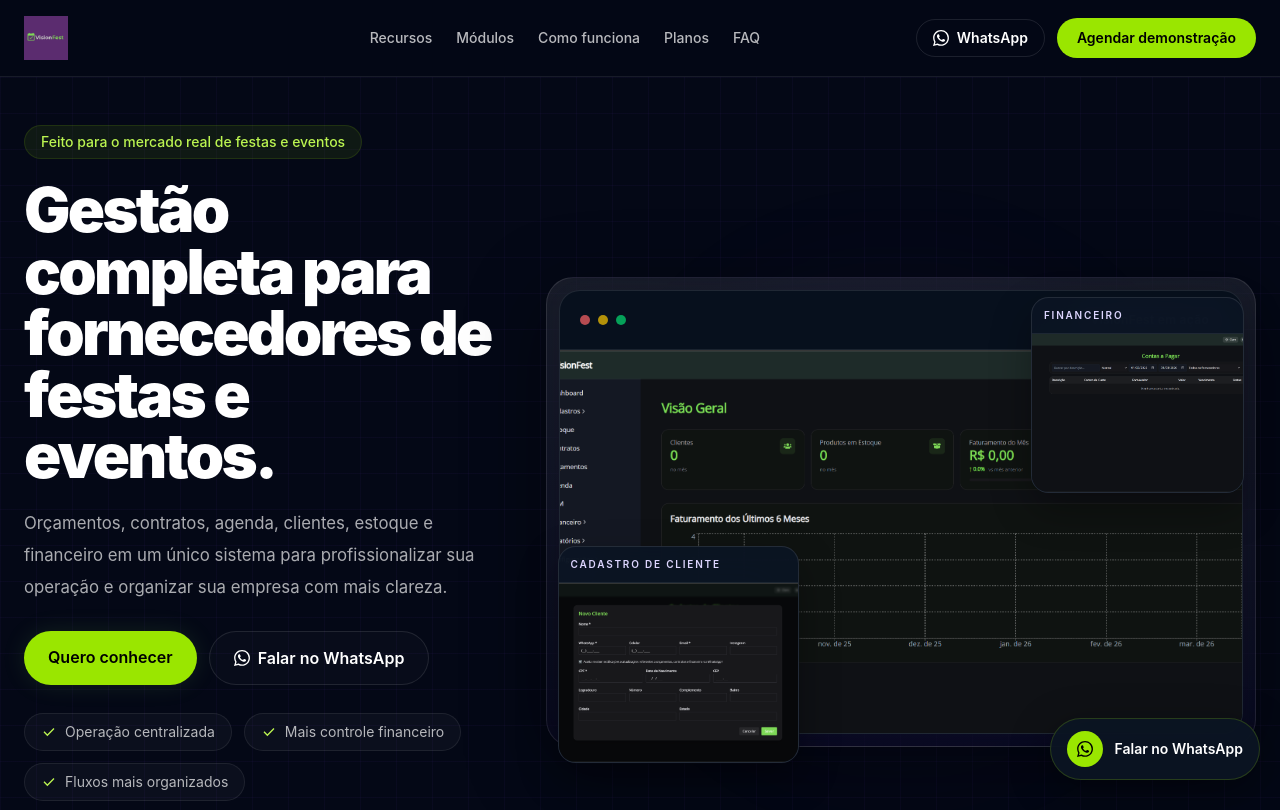
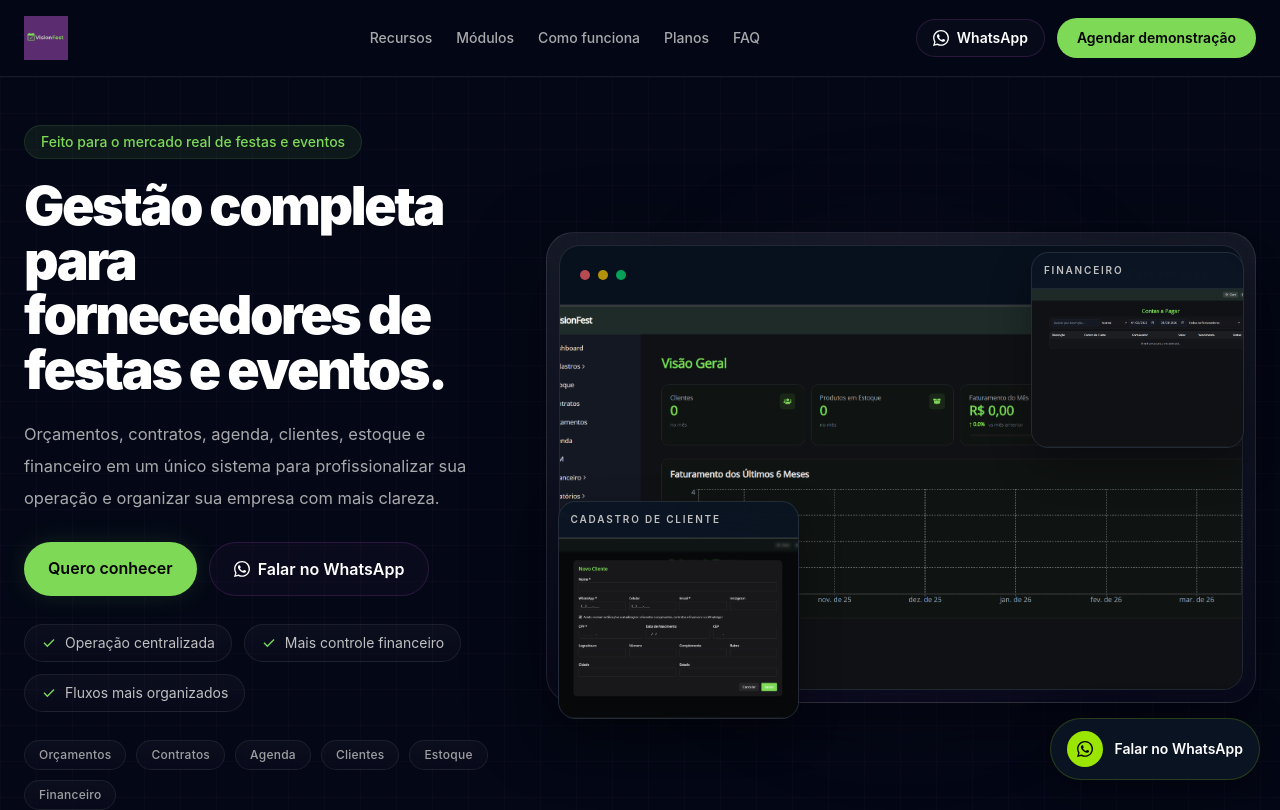
Before and after one commit to devjonathassales/visionfest-landingpage, a Next.js app: page / in a window 1280 px wide. Shown: the top 810 px of the page. Built offline with nearby package versions, Linux system fonts and the light colour scheme; no server answers.

Commit message:
refactor: align landing hero with VisionFest brand palette

```diff
--- a/src/app/globals.css
+++ b/src/app/globals.css
@@ -2,16 +2,19 @@
 
 :root {
   color-scheme: dark;
+  --vf-purple: #5c2c6f;
+  --vf-silver: #c0c0c0;
+  --vf-green: #7ed957;
+  --vf-white: #ffffff;
+  --vf-black: #000000;
+
   --background: #040816;
   --background-soft: #08101f;
   --foreground: #ffffff;
-  --muted: rgba(255, 255, 255, 0.7);
+  --muted: rgba(192, 192, 192, 0.82);
   --border: rgba(255, 255, 255, 0.1);
   --card: rgba(255, 255, 255, 0.05);
   --card-strong: rgba(255, 255, 255, 0.08);
-  --primary: #7ed957;
-  --primary-foreground: #07110a;
-  --accent-purple: #7c3aed;
 }
 
 html {
@@ -23,21 +26,17 @@ body {
   min-height: 100vh;
   background:
     radial-gradient(
-      circle at 15% 10%,
+      circle at 14% 10%,
       rgba(126, 217, 87, 0.08),
-      transparent 18%
+      transparent 16%
     ),
+    radial-gradient(circle at 78% 12%, rgba(92, 44, 111, 0.2), transparent 22%),
     radial-gradient(
-      circle at 78% 12%,
-      rgba(124, 58, 237, 0.12),
-      transparent 20%
+      circle at 55% 100%,
+      rgba(92, 44, 111, 0.1),
+      transparent 28%
     ),
-    radial-gradient(
-      circle at 50% 100%,
-      rgba(124, 58, 237, 0.06),
-      transparent 26%
-    ),
-    linear-gradient(180deg, #020611 0%, #040816 38%, #07101d 100%);
+    linear-gradient(180deg, #020611 0%, #040816 40%, #07101d 100%);
   color: var(--foreground);
   font-family: Inter, Arial, Helvetica, sans-serif;
   -webkit-font-smoothing: antialiased;
@@ -64,8 +63,8 @@ img {
 
 .hero-grid {
   background-image:
-    linear-gradient(rgba(124, 58, 237, 0.045) 1px, transparent 1px),
-    linear-gradient(90deg, rgba(124, 58, 237, 0.045) 1px, transparent 1px);
+    linear-gradient(rgba(92, 44, 111, 0.06) 1px, transparent 1px),
+    linear-gradient(90deg, rgba(92, 44, 111, 0.06) 1px, transparent 1px);
   background-size: 36px 36px;
 }
 
@@ -80,11 +79,7 @@ img {
   width: 40rem;
   height: 40rem;
   transform: translateX(-50%);
-  background: radial-gradient(
-    circle,
-    rgba(126, 217, 87, 0.08),
-    transparent 60%
-  );
+  background: radial-gradient(circle, rgba(92, 44, 111, 0.14), transparent 60%);
   filter: blur(30px);
   pointer-events: none;
   z-index: 0;
--- a/src/components/landing/header.tsx
+++ b/src/components/landing/header.tsx
@@ -38,7 +38,7 @@ export function Header() {
             <a
               key={item.href}
               href={item.href}
-              className="text-sm font-medium text-white/72 transition hover:text-white"
+              className="text-sm font-medium text-[#C0C0C0]/88 transition hover:text-white"
             >
               {item.label}
             </a>
@@ -51,7 +51,7 @@ export function Header() {
               href="https://wa.me/5585996451221"
               target="_blank"
               rel="noreferrer"
-              className="inline-flex items-center gap-2 rounded-full border border-white/10 px-4 py-2 text-sm font-semibold text-white transition hover:bg-white/5"
+              className="inline-flex items-center gap-2 rounded-full border border-[#5c2c6f]/40 bg-white/[0.02] px-4 py-2 text-sm font-semibold text-white transition hover:bg-[#5c2c6f]/12"
             >
               <WhatsAppIcon />
               WhatsApp
@@ -59,7 +59,7 @@ export function Header() {
 
             <a
               href="#lead-form"
-              className="rounded-full bg-lime-400 px-5 py-2.5 text-sm font-semibold text-black transition hover:scale-[1.02]"
+              className="rounded-full bg-[#7ed957] px-5 py-2.5 text-sm font-semibold text-black transition hover:scale-[1.02]"
             >
               Agendar demonstração
             </a>
@@ -69,7 +69,7 @@ export function Header() {
             href="https://wa.me/5585996451221"
             target="_blank"
             rel="noreferrer"
-            className="inline-flex items-center justify-center rounded-full border border-white/10 p-2.5 text-white transition hover:bg-white/5 md:hidden"
+            className="inline-flex items-center justify-center rounded-full border border-[#5c2c6f]/40 bg-white/[0.02] p-2.5 text-white transition hover:bg-[#5c2c6f]/12 md:hidden"
             aria-label="Falar no WhatsApp"
           >
             <WhatsAppIcon />
--- a/src/components/landing/hero.tsx
+++ b/src/components/landing/hero.tsx
@@ -36,19 +36,19 @@ function WhatsAppIcon() {
 export function Hero() {
   return (
     <section className="hero-grid relative overflow-hidden px-4 pt-10 pb-14 md:px-6 md:pt-12 md:pb-18">
-      <div className="absolute inset-0 -z-10 bg-[radial-gradient(circle_at_18%_18%,rgba(126,217,87,0.06),transparent_18%),radial-gradient(circle_at_76%_16%,rgba(124,58,237,0.10),transparent_18%)]" />
+      <div className="absolute inset-0 -z-10 bg-[radial-gradient(circle_at_18%_18%,rgba(126,217,87,0.06),transparent_18%),radial-gradient(circle_at_76%_16%,rgba(92,44,111,0.14),transparent_18%)]" />
 
       <div className="mx-auto grid max-w-7xl items-center gap-10 lg:grid-cols-[0.8fr_1.2fr] lg:gap-12">
         <div className="max-w-lg">
-          <span className="inline-flex rounded-full border border-lime-400/12 bg-lime-400/8 px-4 py-1.5 text-xs font-medium text-lime-300 md:text-sm">
+          <span className="inline-flex rounded-full border border-[#7ed957]/12 bg-[#7ed957]/8 px-4 py-1.5 text-xs font-medium text-[#7ed957] md:text-sm">
             Feito para o mercado real de festas e eventos
           </span>
 
-          <h1 className="mt-5 max-w-[11ch] text-[2.45rem] leading-[1] font-black tracking-[-0.045em] text-white sm:text-[2.9rem] md:max-w-[11.5ch] md:text-[3.35rem] xl:text-[3.85rem]">
+          <h1 className="mt-5 max-w-[11.5ch] text-[2.2rem] leading-[1.02] font-black tracking-[-0.045em] text-white sm:text-[2.55rem] md:text-[2.95rem] xl:text-[3.35rem]">
             Gestão completa para fornecedores de festas e eventos.
           </h1>
 
-          <p className="mt-5 max-w-lg text-[0.98rem] leading-7 text-white/66 md:text-[1.05rem] md:leading-8">
+          <p className="mt-5 max-w-lg text-[0.98rem] leading-7 text-[#C0C0C0]/88 md:text-[1.03rem] md:leading-8">
             Orçamentos, contratos, agenda, clientes, estoque e financeiro em um
             único sistema para profissionalizar sua operação e organizar sua
             empresa com mais clareza.
@@ -57,7 +57,7 @@ export function Hero() {
           <div className="mt-7 flex flex-col gap-3 sm:flex-row">
             <a
               href="#lead-form"
-              className="rounded-full bg-lime-400 px-6 py-3.5 text-center font-semibold text-black shadow-[0_0_24px_rgba(126,217,87,0.12)] transition hover:scale-[1.02]"
+              className="rounded-full bg-[#7ed957] px-6 py-3.5 text-center font-semibold text-black shadow-[0_0_24px_rgba(126,217,87,0.12)] transition hover:scale-[1.02]"
             >
               Quero conhecer
             </a>
@@ -66,7 +66,7 @@ export function Hero() {
               href="https://wa.me/5585996451221"
               target="_blank"
               rel="noreferrer"
-              className="inline-flex items-center justify-center gap-2 rounded-full border border-white/10 bg-white/[0.02] px-6 py-3.5 text-center font-semibold text-white transition hover:bg-white/5"
+              className="inline-flex items-center justify-center gap-2 rounded-full border border-[#5c2c6f]/40 bg-[rgba(92,44,111,0.08)] px-6 py-3.5 text-center font-semibold text-white transition hover:bg-[rgba(92,44,111,0.14)]"
             >
               <WhatsAppIcon />
               Falar no WhatsApp
@@ -81,9 +81,9 @@ export function Hero() {
             ].map((item) => (
               <div
                 key={item}
-                className="inline-flex items-center gap-2 rounded-full border border-white/8 bg-white/[0.03] px-4 py-2 text-sm text-white/70"
+                className="inline-flex items-center gap-2 rounded-full border border-white/8 bg-[linear-gradient(180deg,rgba(255,255,255,0.03),rgba(92,44,111,0.05))] px-4 py-2 text-sm text-[#C0C0C0]"
               >
-                <span className="text-lime-300">
+                <span className="text-[#7ed957]">
                   <CheckIcon />
                 </span>
                 {item}
@@ -95,7 +95,7 @@ export function Hero() {
             {badges.map((badge) => (
               <span
                 key={badge}
-                className="rounded-full border border-white/8 bg-[linear-gradient(180deg,rgba(255,255,255,0.03),rgba(124,58,237,0.04))] px-3.5 py-1.5 text-xs font-medium tracking-[0.02em] text-white/60 backdrop-blur-sm"
+                className="rounded-full border border-white/8 bg-[linear-gradient(180deg,rgba(255,255,255,0.03),rgba(92,44,111,0.06))] px-3.5 py-1.5 text-xs font-medium tracking-[0.02em] text-[#C0C0C0]/82 backdrop-blur-sm"
               >
                 {badge}
               </span>
@@ -104,10 +104,10 @@ export function Hero() {
         </div>
 
         <div className="relative pt-1 lg:pt-0">
-          <div className="absolute -inset-6 rounded-[2.2rem] bg-[radial-gradient(circle,rgba(124,58,237,0.10),transparent_60%)] blur-3xl" />
+          <div className="absolute -inset-6 rounded-[2.2rem] bg-[radial-gradient(circle,rgba(92,44,111,0.18),transparent_60%)] blur-3xl" />
 
           <div className="relative">
-            <div className="overflow-hidden rounded-[1.7rem] border border-white/10 bg-[linear-gradient(180deg,rgba(255,255,255,0.08),rgba(124,58,237,0.04))] p-2.5 shadow-[0_20px_80px_rgba(0,0,0,0.42)] backdrop-blur-xl md:p-3">
+            <div className="overflow-hidden rounded-[1.7rem] border border-white/10 bg-[linear-gradient(180deg,rgba(255,255,255,0.07),rgba(92,44,111,0.06))] p-2.5 shadow-[0_20px_80px_rgba(0,0,0,0.42)] backdrop-blur-xl md:p-3">
               <div className="overflow-hidden rounded-[1.3rem] border border-white/10 bg-[#07101d]">
                 <div className="flex items-center justify-between border-b border-white/8 px-4 py-3 md:px-5 md:py-4">
                   <div className="flex items-center gap-2">
@@ -116,7 +116,7 @@ export function Hero() {
                     <span className="h-2.5 w-2.5 rounded-full bg-green-400/70" />
                   </div>
 
-                  <div className="rounded-full border border-[#7c3aed]/25 bg-[#7c3aed]/10 px-3 py-1 text-[10px] font-semibold tracking-wide text-violet-200 md:text-xs">
+                  <div className="rounded-full border border-[#5c2c6f]/35 bg-[#5c2c6f]/14 px-3 py-1 text-[10px] font-semibold tracking-wide text-[#C0C0C0] md:text-xs">
                     VisionFest em ação
                   </div>
                 </div>
@@ -136,7 +136,7 @@ export function Hero() {
 
             <div className="absolute -bottom-4 left-3 hidden w-[34%] overflow-hidden rounded-[1.1rem] border border-white/10 bg-[#0b1523]/95 shadow-[0_16px_40px_rgba(0,0,0,0.32)] backdrop-blur-xl lg:block">
               <div className="border-b border-white/8 px-3 py-2.5">
-                <p className="text-[10px] font-semibold tracking-[0.18em] text-violet-200 uppercase">
+                <p className="text-[10px] font-semibold tracking-[0.18em] text-[#C0C0C0] uppercase">
                   Cadastro de cliente
                 </p>
               </div>
@@ -153,7 +153,7 @@ export function Hero() {
 
             <div className="absolute top-5 right-3 hidden w-[30%] overflow-hidden rounded-[1.1rem] border border-white/10 bg-[#0b1523]/95 shadow-[0_16px_40px_rgba(0,0,0,0.32)] backdrop-blur-xl xl:block">
               <div className="border-b border-white/8 px-3 py-2.5">
-                <p className="text-[10px] font-semibold tracking-[0.18em] text-violet-200 uppercase">
+                <p className="text-[10px] font-semibold tracking-[0.18em] text-[#C0C0C0] uppercase">
                   Financeiro
                 </p>
               </div>
@@ -171,7 +171,7 @@ export function Hero() {
             <div className="mt-4 grid gap-3 sm:grid-cols-2 lg:hidden">
               <div className="overflow-hidden rounded-2xl border border-white/10 bg-[#0b1523]/95">
                 <div className="border-b border-white/8 px-4 py-3">
-                  <p className="text-[11px] font-semibold tracking-[0.18em] text-violet-200 uppercase">
+                  <p className="text-[11px] font-semibold tracking-[0.18em] text-[#C0C0C0] uppercase">
                     Cadastro de cliente
                   </p>
                 </div>
@@ -188,7 +188,7 @@ export function Hero() {
 
               <div className="overflow-hidden rounded-2xl border border-white/10 bg-[#0b1523]/95">
                 <div className="border-b border-white/8 px-4 py-3">
-                  <p className="text-[11px] font-semibold tracking-[0.18em] text-violet-200 uppercase">
+                  <p className="text-[11px] font-semibold tracking-[0.18em] text-[#C0C0C0] uppercase">
                     Financeiro
                   </p>
                 </div>
```
